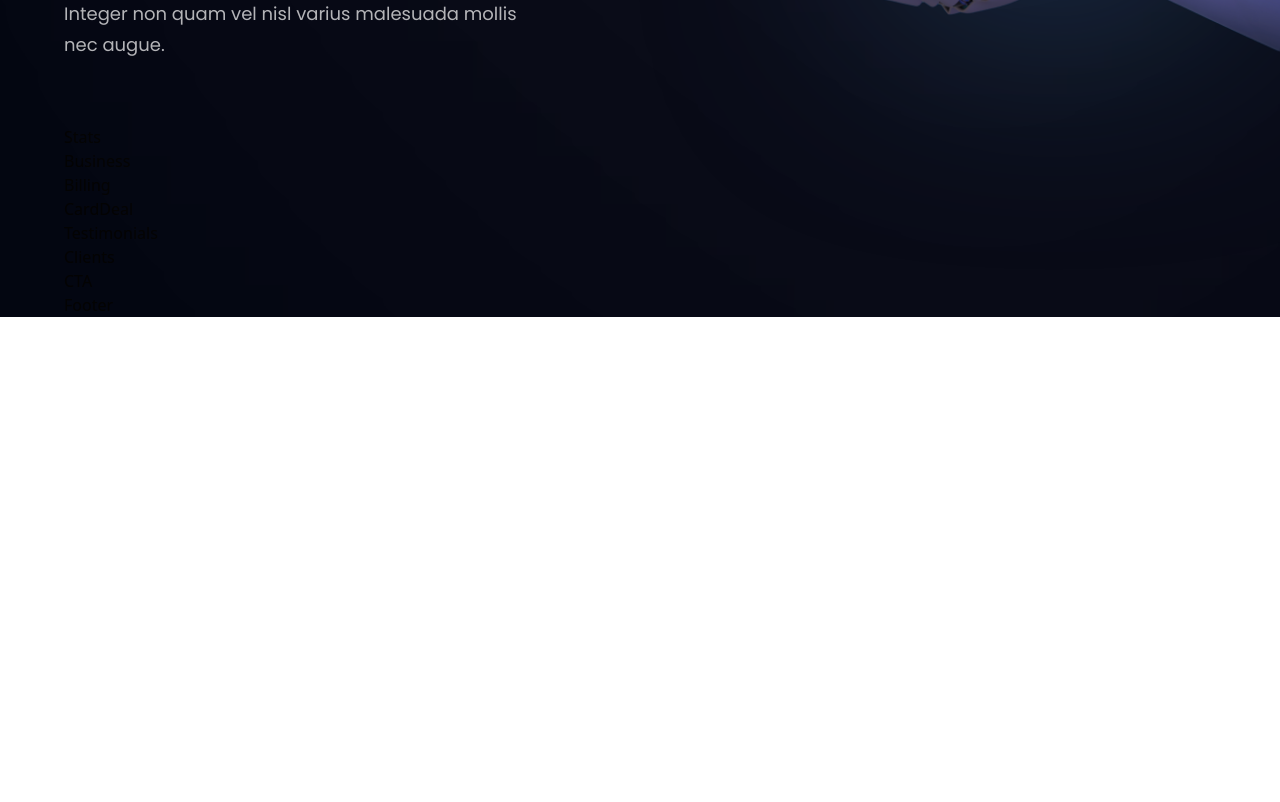
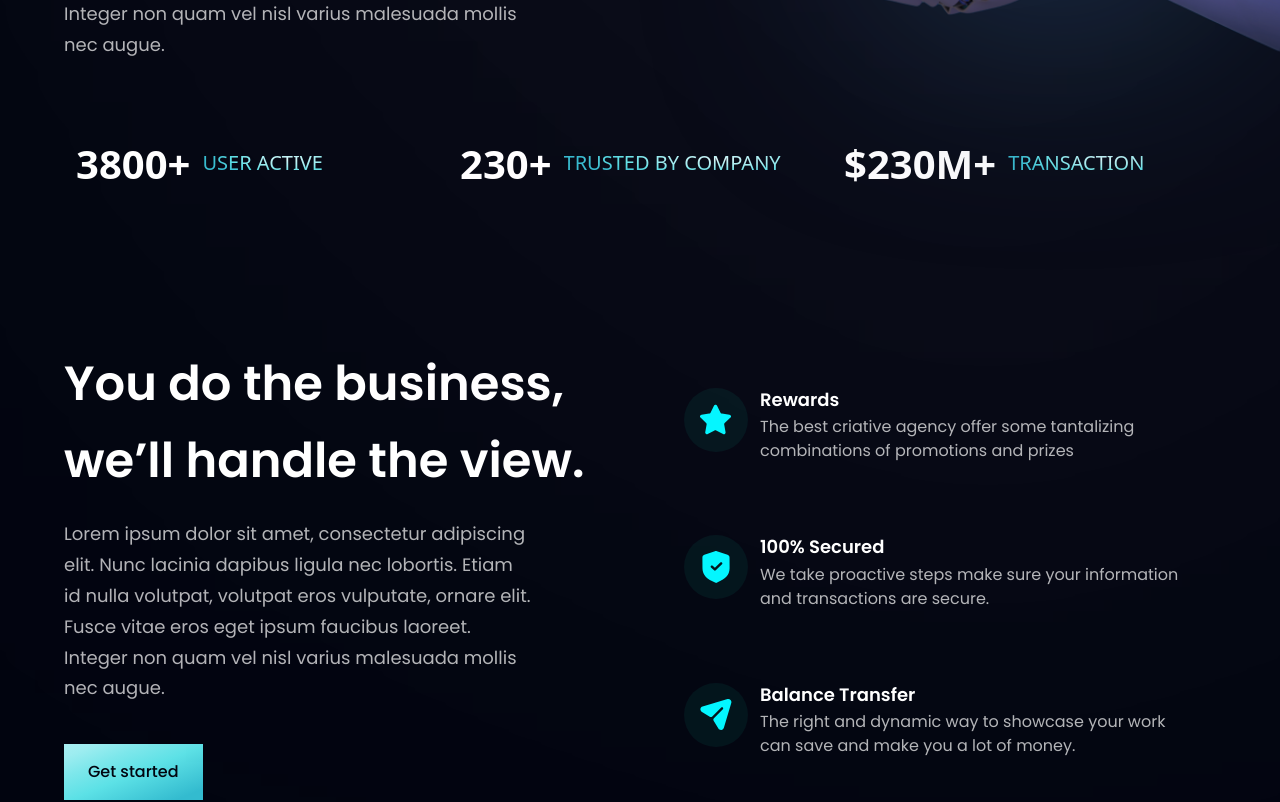
Before and after one commit to EugenioGuimaraes/ispirium_website, a React (Vite) app: page / in a window 1280 px wide. Shown: the part 740-1542 px from the top of the page. Before the commit the page ends 1057 px from the top, so only its background shows below. Built offline with nearby package versions, Linux system fonts and the light colour scheme.

Commit message:
Feature: Fix Bussines component && add Button component

```diff
--- a/src/components/Business.jsx
+++ b/src/components/Business.jsx
@@ -1,9 +1,46 @@
-import React from 'react'
+import { features } from "../constants";
+import styles, { layout } from "../style";
+import Button from "./Button";
 
-const Business = () => {
-  return (
-    <div>Business</div>
-  )
-}
+const FeatureCard = ({ icon, title, content, index }) => (
+  <div className={`flex flex-row p-6 rounded-[20px] ${index !== features.length - 1 ? "mb-6" : "mb-0"} feature-card`}>
+    <div className={`w-[64px] h-[64px] rounded-full ${styles.flexCenter} bg-dimBlue`}>
+      <img src={icon} alt="star" className="w-[50%] h-[50%] object-contain" />
+    </div>
+    <div className="flex-1 flex flex-col ml-3">
+      <h4 className="font-poppins font-semibold text-white text-[18px] leading-[23.4px] mb-1">
+        {title}
+      </h4>
+      <p className="font-poppins font-normal text-dimWhite text-[16px] leading-[24px]">
+        {content}
+      </p>
+    </div>
+  </div>
+);
 
-export default Business
+const Business = () =>  (
+  <section id="features" className={layout.section}>
+    <div className={layout.sectionInfo}>
+      <h2 className={styles.heading2}>
+        You do the business, <br className="sm:block hidden" /> we’ll handle
+        the view.
+      </h2>
+      <p className={`${styles.paragraph} max-w-[470px] mt-5`}>
+        Lorem ipsum dolor sit amet, consectetur adipiscing elit. Nunc lacinia
+        dapibus ligula nec lobortis. Etiam id nulla volutpat, volutpat eros
+        vulputate, ornare elit. Fusce vitae eros eget ipsum faucibus laoreet.
+        Integer non quam vel nisl varius malesuada mollis nec augue.
+      </p>
+
+      <Button styles={`mt-10`} />
+    </div>
+
+    <div className={`${layout.sectionImg} flex-col`}>
+      {features.map((feature, index) => (
+        <FeatureCard key={feature.id} {...feature} index={index} />
+      ))}
+    </div>
+  </section>
+);
+
+export default Business;
--- a/src/components/Button.jsx
+++ b/src/components/Button.jsx
@@ -1,8 +1,10 @@
 import React from 'react'
 
-const Button = () => {
+const Button = ({styles}) => {
   return (
-    <div>Button</div>
+    <button type='button' className={`py-4 px-6 bg-blue-gradient font-poppins font-medium text-[18p] text-primary outline-none ${styles}`}>
+      Get started
+    </button>
   )
 }
 
--- a/src/components/Stats.jsx
+++ b/src/components/Stats.jsx
@@ -1,9 +1,17 @@
 import React from 'react'
+import { stats } from '../constants';
+import styles from '../style';
 
-const Stats = () => {
-  return (
-    <div>Stats</div>
+
+const Stats = () => (
+    <section className={`${styles.flexCenter} flex-row flex-wrap sm:mb-20 mb-6`}>
+      {stats.map((stat) => (
+        <div key={stat.id} className={`flex-1 flex justify-start items-center flex-row m-3`}>
+          <h4 className='font-semibold xs:text-[40px] text-[30px] xs:leading-[53px] leading-[43px] text-white'>{stat.value}</h4>
+          <p className='font-normal xs:text-[20px] text-[15px] xs:leading-[26px] leading-[21px] text-gradient uppercase ml-3'>{stat.title}</p>
+        </div>
+      ))}
+    </section>
   )
-}
 
 export default Stats
--- a/src/constants/index.js
+++ b/src/constants/index.js
@@ -40,7 +40,7 @@
     icon: star,
     title: "Rewards",
     content:
-      "The best credit cards offer some tantalizing combinations of promotions and prizes",
+      "The best criative agency offer some tantalizing combinations of promotions and prizes",
   },
   {
     id: "feature-2",
@@ -54,7 +54,7 @@
     icon: send,
     title: "Balance Transfer",
     content:
-      "A balance transfer credit card can save you a lot of money in interest charges.",
+      "The right and dynamic way to showcase your work can save and make you a lot of money.",
   },
 ];
 
```
